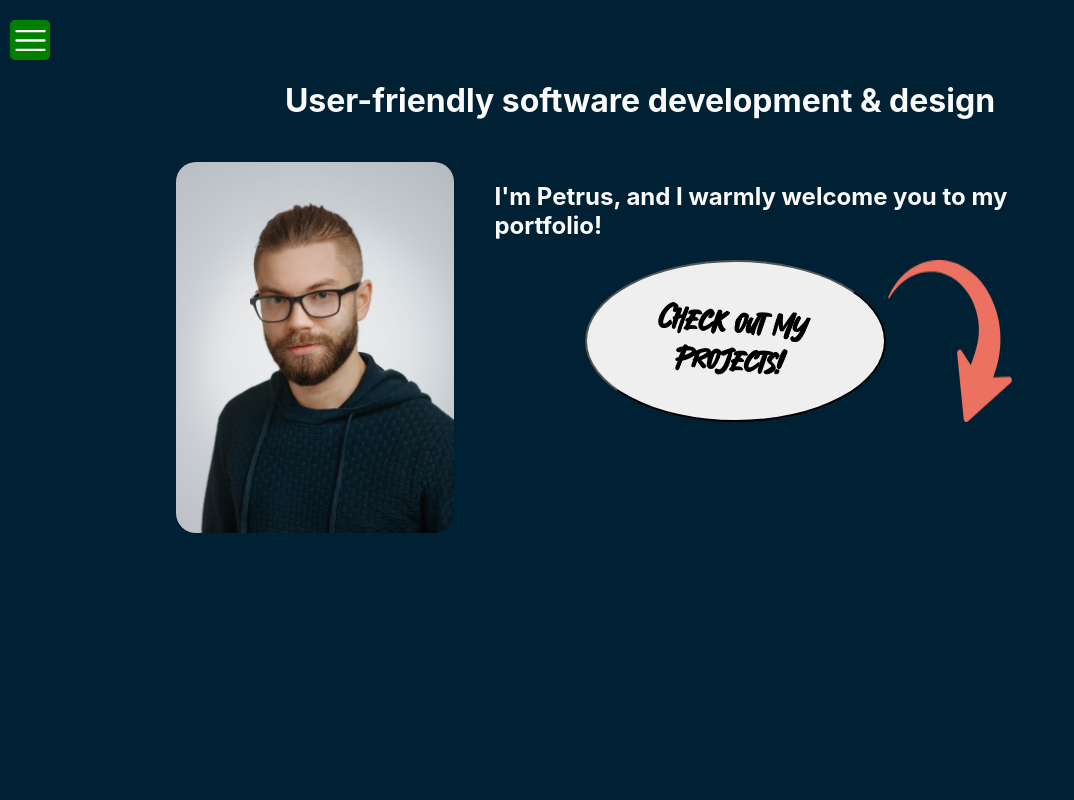
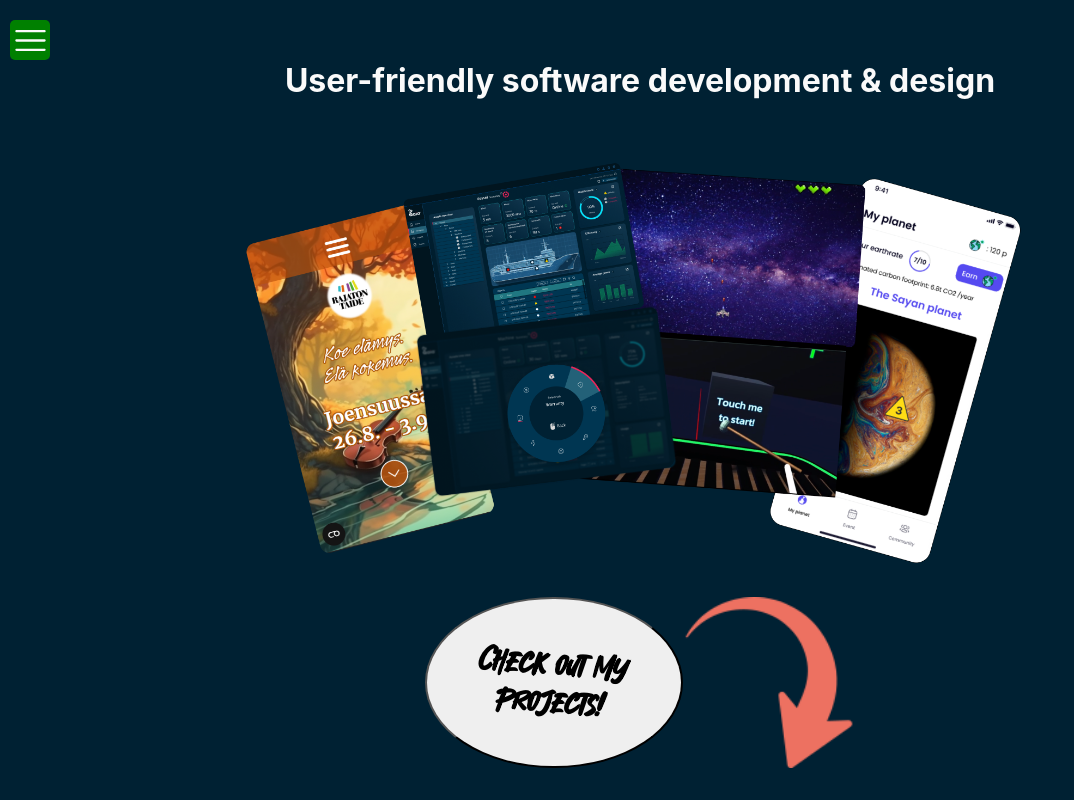
Before and after one commit to ShamanUX/PetrusEskelinen, a React (Create React App) app in the folder react-portfolio/: page / in a window 1280 px wide. Shown: the top 800 px of the page, without its empty margins (0-1074 px from the left). Built offline with nearby package versions, Linux system fonts and the light colour scheme.

Commit message:
Attempting to decorate the site

```diff
--- a/react-portfolio/src/Home.css
+++ b/react-portfolio/src/Home.css
@@ -63,13 +63,15 @@
     display: flex;
 }
 
-.bio-container {
-    flex-grow: 1;
+.header-image-container {
+    flex: 1;
     display: flex;
     flex-direction: row;
     gap: 40px;
     width: 80%;
     margin: 0 auto;
+    min-width: 0;
+    max-height: 100%;
 }
 
 .portrait {
@@ -80,25 +82,36 @@
     border-radius: 20px;
 }
 
+.collage {
+    max-width: 100%;
+    min-width: 100% ;
+}
+
 .portrait-items {
     display: flex;
     flex-direction: column;
     align-items: center;
-    flex-grow: 1;
-    width: 100%
+    flex: 2;
+    width: 100%;
 }
 
 .header-content {
     display: flex;
     flex-direction: column;
     max-height: 100%;
-    max-width: 100%;
-    padding: 60px;
+    width: 80%;
+
     gap: 20px;
+    box-sizing: border-box;
+    align-items: center;
+    justify-content: top;
+    margin: 0 auto;
+    margin-top: 40px;
 }
 
 header{
     width: 100%;
+    max-height: 100vh;
     height: 100vh;
 }
 
@@ -106,6 +119,14 @@ header{
     display: flex;
     flex-direction: row;
     align-items: top;
+    min-width: 0;
+    max-height: 100%;
+}
+
+.button-and-arrow img {
+    min-width: 40%;
+    min-height: 0;
+    flex: 1
 }
 
 
--- a/react-portfolio/src/Home.js
+++ b/react-portfolio/src/Home.js
@@ -4,6 +4,8 @@ import Carousel from "./Carousel";
 import  EmblaCarousel  from './EmblaCarousel';
 import { useRef, useEffect } from 'react';
 
+
+import  CollageOfAll from './images/CollageofAll.png'
 import Footer from './Footer';
 import Burger from './Burger';
 import AnimatedSection from "./AnimatedSection";
@@ -58,16 +60,16 @@ export default function Home() {
                         <div className='header-content'>
                             <h1 style= {{textAlign: 'center'}}> User-friendly software development & design </h1>
                             { /* <EmblaCarousel options={OPTIONS} slides={SLIDES} autoplayOptions={AUTOPLAYOPTIONS}/> */ }
-                            <div className='bio-container'>
-                                <img className="portrait" src={portrait} loading="eager"/>
-                                <div className='portrait-items'>
-                                    <h2> I'm Petrus, and I warmly welcome you to my portfolio!</h2>
+                            <div className='header-image-container'>
+                                <img className='collage' src={CollageOfAll}/>
+                            </div>
+                            <div className='portrait-items'>
+
                                     <div className='button-and-arrow'>
                                         <button className='button' onClick={executeScroll}><h3 className='button-label'>Check out my projects!</h3> </button>
                                         <img src={downarrow}/>
                                     </div>
                                 </div>
-                            </div>
                         </div>
                     </header>
 
--- a/react-portfolio/src/Resume.css
+++ b/react-portfolio/src/Resume.css
@@ -3,6 +3,7 @@
     display: flex;
     flex-direction: column;
     min-height: 100vh;
+    margin-top: 40px;
 }
 
 .resume-content {
--- a/react-portfolio/src/Resume.js
+++ b/react-portfolio/src/Resume.js
@@ -14,6 +14,7 @@ import node from './images/nodejs-1-logo.png'
 import figma from './images/Figma-1-logo.png'
 import reactlogo from  './images/reactlogo.svg'
 import docker from './images/docker-logo.png'
+
 
 import {useSpring, animated} from 'react-spring'
 import { useEffect } from 'react'
```
